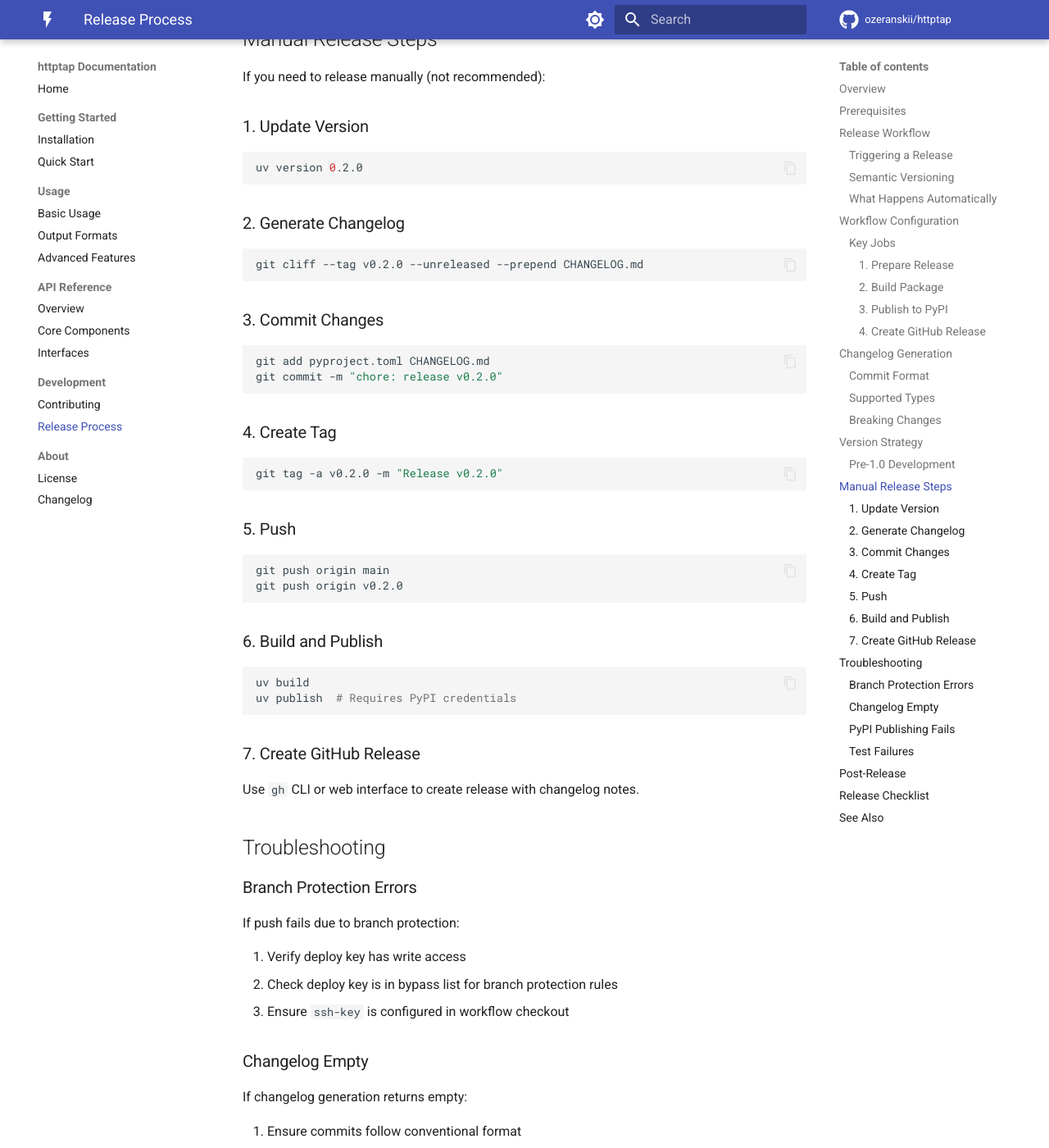
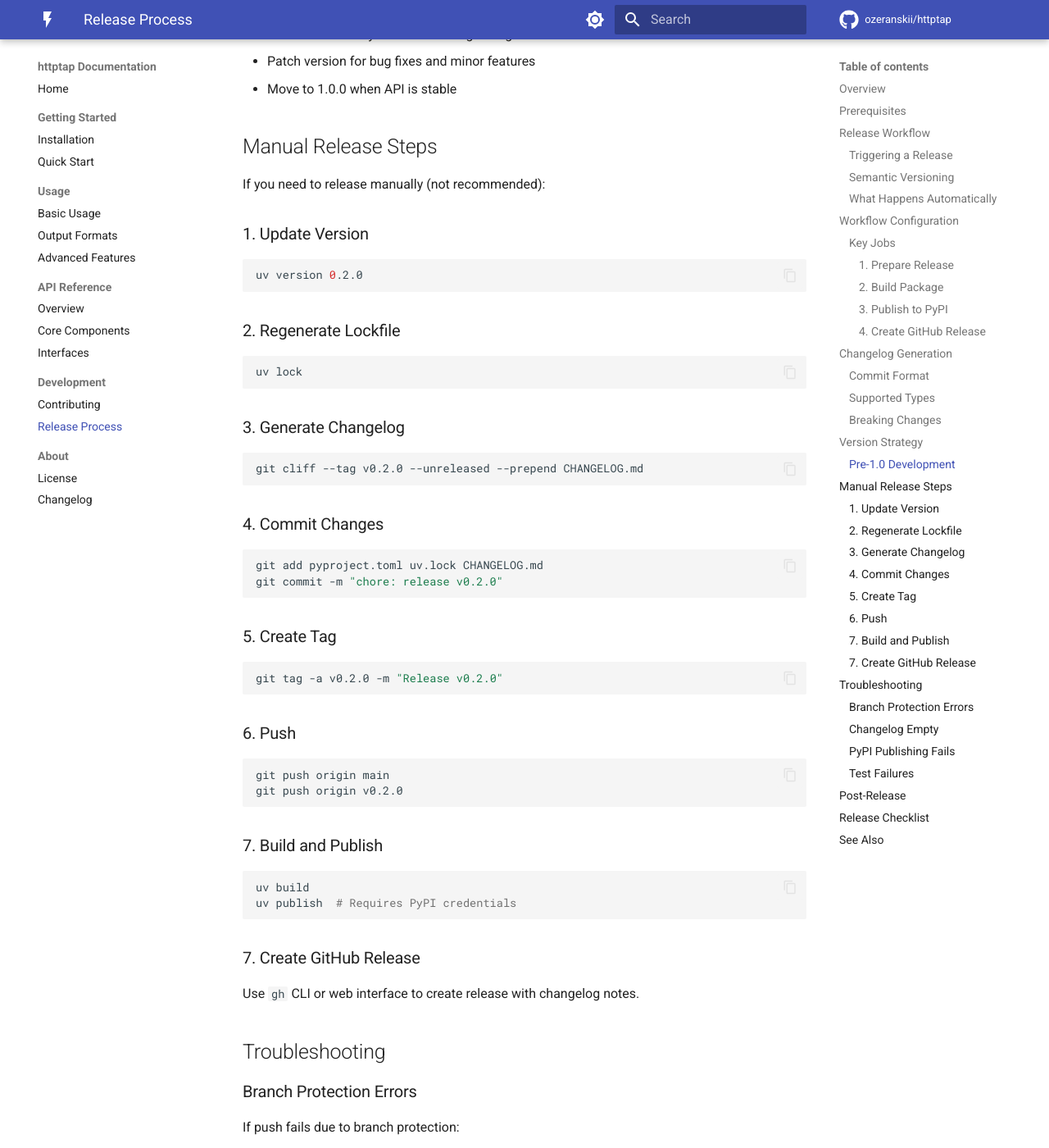
Before and after one commit to ozeranskii/httptap, an MkDocs documentation site: the page built from docs/development/release.md, in a window 1280 px wide and 1400 px high, scrolled down 4445 px. Shown: the whole window at 82% size. Built offline with MkDocs 1.6.1 and Material for MkDocs 9.7.7, drawn with Linux system fonts in a browser that asks for light colours; comment, search, counter and statistics services are not loaded; some of the changed text lies outside the part shown.

Commit message:
ci(release): refresh and commit uv.lock during release workflow (#21)

````diff
--- a/docs/development/release.md
+++ b/docs/development/release.md
@@ -45,13 +45,19 @@ The release process is triggered manually via GitHub Actions.
    ```
    Updates `version` in `pyproject.toml`
 
-2. **Changelog Generation**
+2. **Lockfile Refresh**
+   ```bash
+   uv lock
+   ```
+   Regenerates `uv.lock` so it stays in sync with the new version
+
+3. **Changelog Generation**
    ```bash
    git cliff --tag v0.2.0 --unreleased --prepend CHANGELOG.md
    ```
    Generates changelog from conventional commits
 
-3. **Commit and Tag**
+4. **Commit and Tag**
    ```bash
    git commit -m "chore: release v0.2.0"
    git tag -a v0.2.0 -m "Release v0.2.0"
@@ -169,33 +175,39 @@ If you need to release manually (not recommended):
 uv version 0.2.0
 ```
 
-### 2. Generate Changelog
+### 2. Regenerate Lockfile
+
+```bash
+uv lock
+```
+
+### 3. Generate Changelog
 
 ```bash
 git cliff --tag v0.2.0 --unreleased --prepend CHANGELOG.md
 ```
 
-### 3. Commit Changes
+### 4. Commit Changes
 
 ```bash
-git add pyproject.toml CHANGELOG.md
+git add pyproject.toml uv.lock CHANGELOG.md
 git commit -m "chore: release v0.2.0"
 ```
 
-### 4. Create Tag
+### 5. Create Tag
 
 ```bash
 git tag -a v0.2.0 -m "Release v0.2.0"
 ```
 
-### 5. Push
+### 6. Push
 
 ```bash
 git push origin main
 git push origin v0.2.0
 ```
 
-### 6. Build and Publish
+### 7. Build and Publish
 
 ```bash
 uv build
````
Also changed, not shown: other parts of docs/development/release.md (+1 -1 lines), 1 other file.
